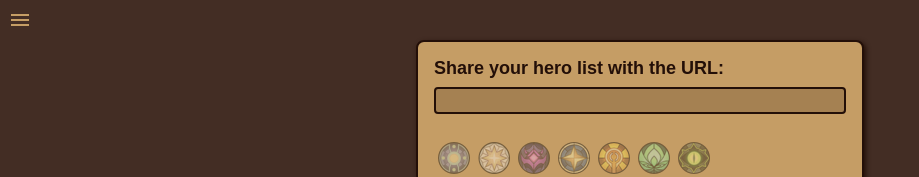
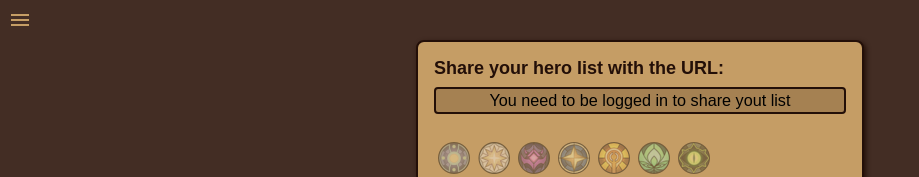
Before and after one commit to brunosabot/afkalc, a React (Create React App) app: page /hero-list in a window 1280 px wide. Shown: the top 177 px of the page, without its empty margins (0-919 px from the left). Built offline with nearby package versions, Linux system fonts and the light colour scheme; no server answers; a web font is replaced by a local one.

Commit message:
Add a message to explain you should be logged to share list

```diff
--- a/src/pages/HeroList/ShareBanner.jsx
+++ b/src/pages/HeroList/ShareBanner.jsx
@@ -1,11 +1,19 @@
 import { nanoid } from "nanoid";
-import React, { useState } from "react";
+import React, { useContext, useState } from "react";
+import { FirebaseContext } from "../../FirebaseProvider";
 import useFirestoreWithBackup from "../../hooks/useFirestoreWithBackup";
 
 const ShareBanner = ({ isView }) => {
   const [copy, setCopy] = useState(false);
   const [id] = useFirestoreWithBackup("%ID%", "user", "shareId", "", nanoid(10), isView);
-  const value = id ? `https://afkalc.heycoucou.com/hero-list/${id}` : "";
+  const { values } = useContext(FirebaseContext);
+
+  let value = "";
+  if (id) {
+    value = `https://afkalc.heycoucou.com/hero-list/${id}`;
+  } else if (values.isAuth === false) {
+    value = "You need to be logged in to share yout list";
+  }
 
   if (isView === true) {
     return <div style={{ marginTop: "16px" }} />;
@@ -20,6 +28,9 @@ const ShareBanner = ({ isView }) => {
       <input
         className="hero-list__share"
         onClick={(e) => {
+          if (values.isAuth === false) {
+            return;
+          }
           e.target.select();
           document.execCommand("copy");
           setCopy(true);
```
